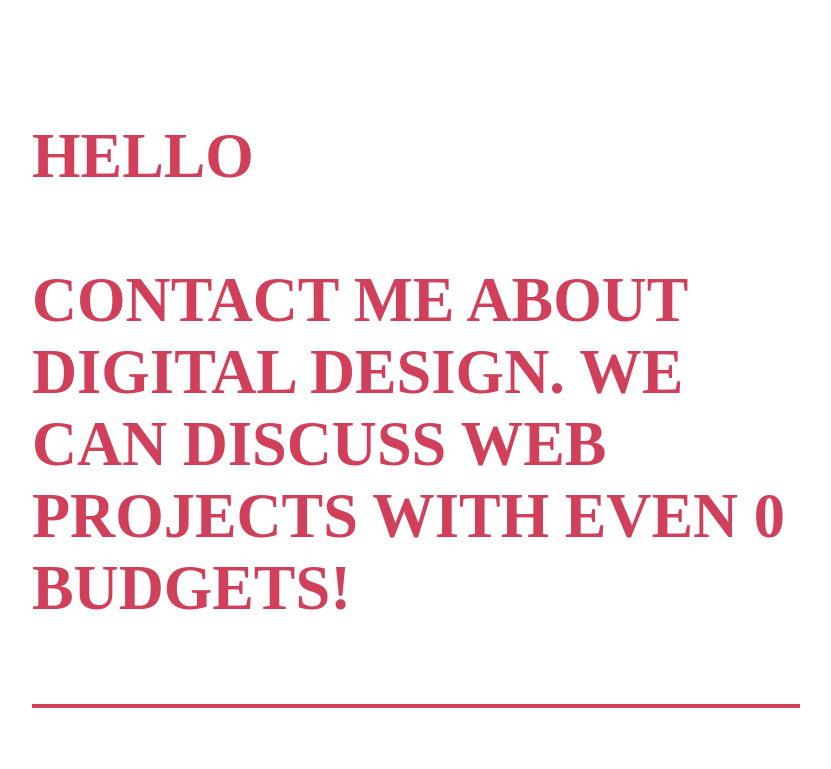
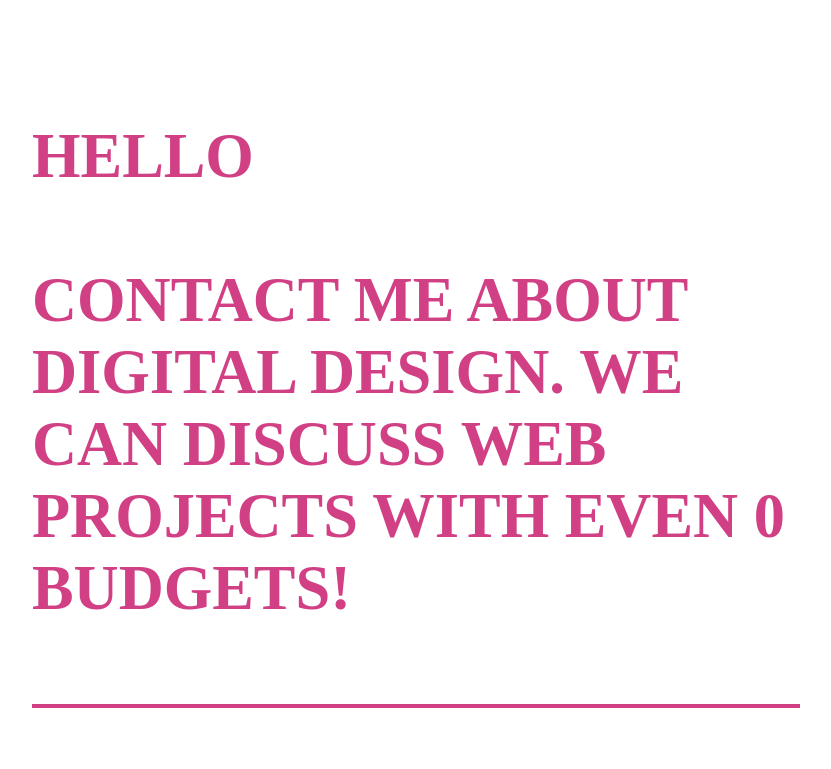
Before and after one commit to sergeyieffe/sergeyieffe.github.io, a plain HTML site: page index.html in a window 1280 px wide. Shown: the top 769 px of the page, without its empty margins (224-1055 px from the left). Drawn offline with Linux system fonts and the light colour scheme; a script that the page names is missing.

Commit message:
Update style.css
Signed-off-by: Sergey <123866664+sergeyieffe@users.noreply.github.com>

```diff
--- a/style.css
+++ b/style.css
@@ -3,7 +3,7 @@ body {
   margin: 0;
   height: 100%;
   font: 150% sans-serif;
-  color: #d1405a;
+  color: #d14084;
   cursor: default;
   -webkit-tap-highlight-color: transparent;
 }
@@ -15,7 +15,7 @@ header {
   justify-content: center;
   flex-wrap: wrap;
   flex-direction: column; */
-  border-bottom: 4px solid #d1405a;
+  border-bottom: 4px solid #d14084;
 }
 
 header, main, footer {
```
